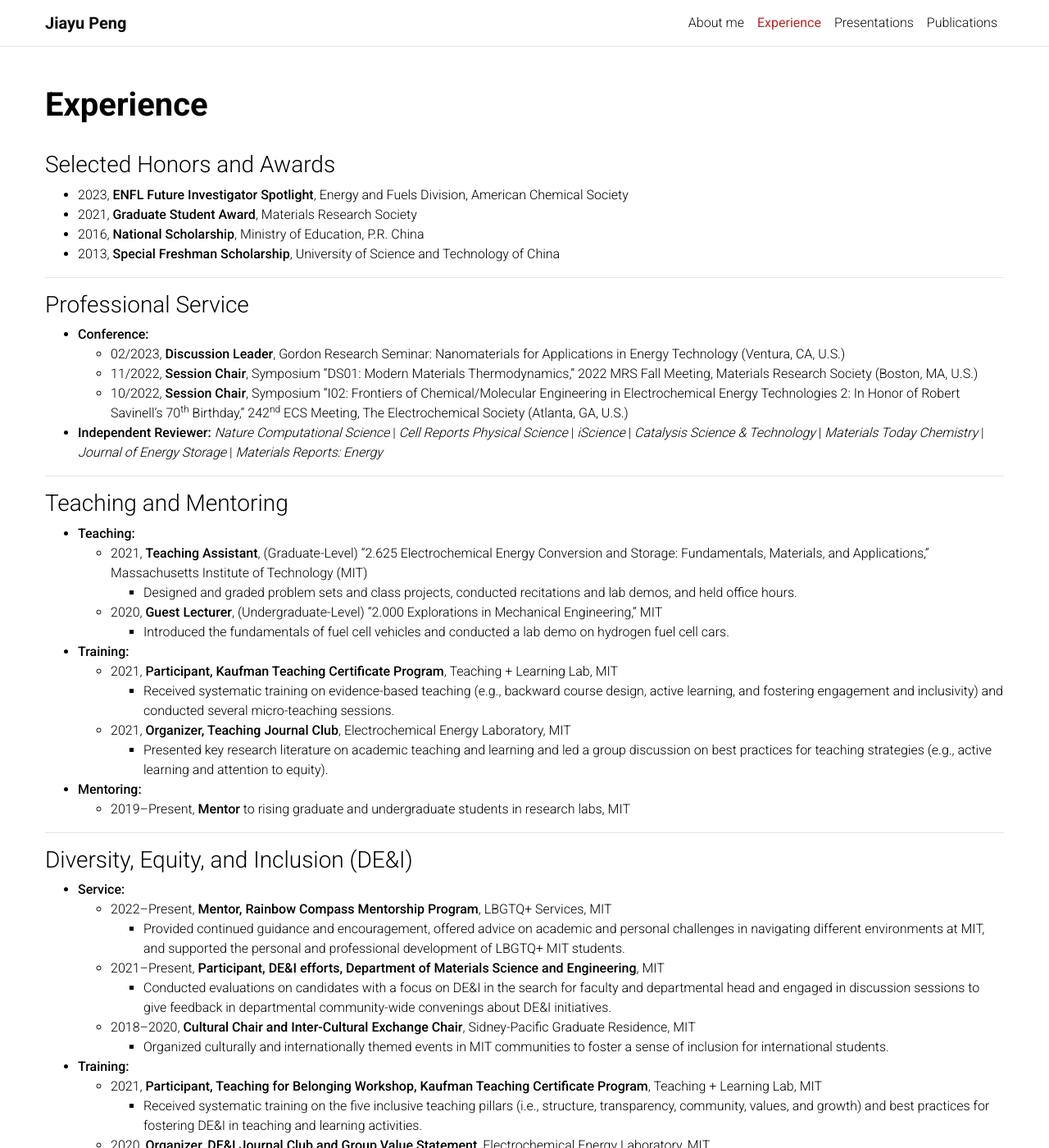
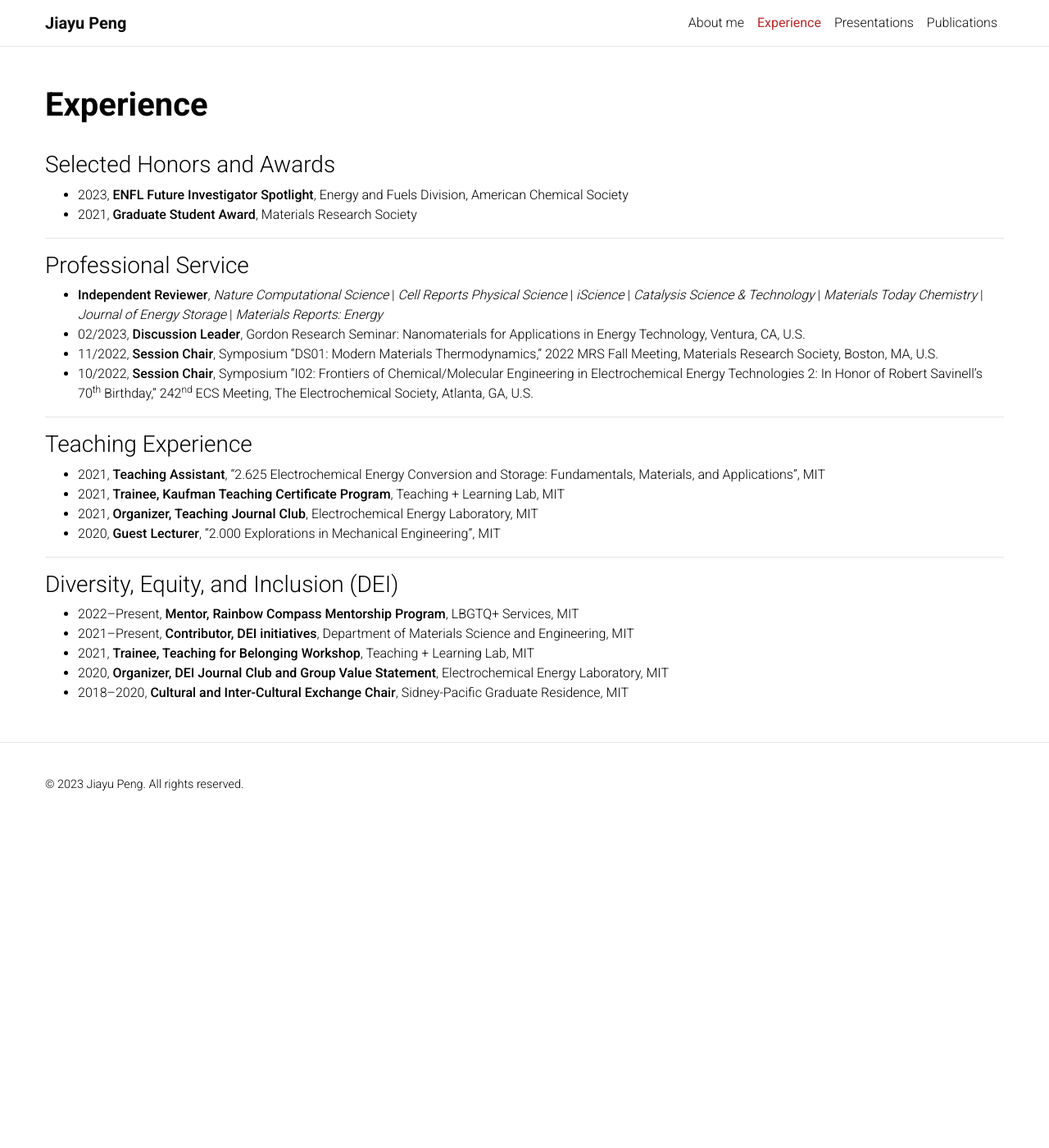
Before and after one commit to jypeng95/jypeng95.github.io, a Jekyll site: the page built from _pages/experience.md, in a window 1280 px wide and 1400 px high. Shown: the whole window at 82% size. Built offline with Jekyll 4.4.1, drawn with Linux system fonts in a browser that asks for light colours; a style sheet for code colours, icons or effects is not loaded; some of the changed text lies outside the part shown.

Commit message:
Big update

```diff
--- a/_bibliography/papers.bib
+++ b/_bibliography/papers.bib
@@ -7,7 +7,7 @@
   journal={arXiv},
   year={preprint},
   html={https://doi.org/10.48550/arXiv.2305.01806},
-  img={peng2023data.jpg},
+  img={peng2023data_new.jpg},
   selected={true},
 }
 
--- a/_pages/experience.md
+++ b/_pages/experience.md
@@ -9,61 +9,33 @@ nav: true
 ### Selected Honors and Awards
 
 * 2023, **ENFL Future Investigator Spotlight**, Energy and Fuels Division, American Chemical Society
-* 2021, [**Graduate Student Award**](https://www.mrs.org/careers-advancement/awards/spring-awards/graduate-student-awards/past-recipients), Materials Research Society
-* 2016, **National Scholarship**, Ministry of Education, P.R. China
-* 2013, **Special Freshman Scholarship**, University of Science and Technology of China
+* 2021, **Graduate Student Award**, Materials Research Society
 
 ---
 
 ### Professional Service
 
-* **Conference:**
-  * 02/2023, **Discussion Leader**, Gordon Research Seminar: Nanomaterials for Applications in Energy Technology (Ventura, CA, U.S.)
-  * 11/2022, **Session Chair**, Symposium "DS01: Modern Materials Thermodynamics," 2022 MRS Fall Meeting, Materials Research Society (Boston, MA, U.S.)
-  * 10/2022, **Session Chair**, Symposium "I02: Frontiers of Chemical/Molecular Engineering in Electrochemical Energy Technologies 2: In Honor of Robert Savinell's 70<sup>th</sup> Birthday," 242<sup>nd</sup> ECS Meeting, The Electrochemical Society (Atlanta, GA, U.S.)
-* **Independent Reviewer:**
+* **Independent Reviewer**,
 *Nature Computational Science* | *Cell Reports Physical Science* | *iScience* | *Catalysis Science & Technology* | *Materials Today Chemistry* | *Journal of Energy Storage* | *Materials Reports: Energy*
+* 02/2023, **Discussion Leader**, Gordon Research Seminar: Nanomaterials for Applications in Energy Technology, Ventura, CA, U.S.
+* 11/2022, **Session Chair**, Symposium "DS01: Modern Materials Thermodynamics," 2022 MRS Fall Meeting, Materials Research Society, Boston, MA, U.S.
+* 10/2022, **Session Chair**, Symposium "I02: Frontiers of Chemical/Molecular Engineering in Electrochemical Energy Technologies 2: In Honor of Robert Savinell's 70<sup>th</sup> Birthday," 242<sup>nd</sup> ECS Meeting, The Electrochemical Society, Atlanta, GA, U.S.
 
 ---
 
-### Teaching and Mentoring
+### Teaching Experience
 
-* **Teaching:**
-  * 2021, **Teaching Assistant**, (Graduate-Level) "2.625 Electrochemical Energy Conversion and Storage: Fundamentals, Materials, and Applications," Massachusetts Institute of Technology (MIT)
-    * Designed and graded problem sets and class projects, conducted recitations and lab demos, and held office hours.
-  * 2020, **Guest Lecturer**, (Undergraduate-Level) "2.000 Explorations in Mechanical Engineering," MIT
-    * Introduced the fundamentals of fuel cell vehicles and conducted a lab demo on hydrogen fuel cell cars.
-* **Training:**
-  * 2021, [**Participant, Kaufman Teaching Certificate Program**](https://tll.mit.edu/programming/grad-student-programming/kaufman-teaching-certificate-program), Teaching + Learning Lab, MIT
-    * Received systematic training on evidence-based teaching (e.g., backward course design, active learning,
-and fostering engagement and inclusivity) and conducted several micro-teaching sessions.
-  * 2021, **Organizer, Teaching Journal Club**, Electrochemical Energy Laboratory, MIT
-    * Presented key research literature on academic teaching and learning and led a group discussion on best practices for teaching strategies (e.g., active learning and attention to equity).
-* **Mentoring:**
-    * 2019–Present, **Mentor** to rising graduate and undergraduate students in research labs, MIT
+* 2021, **Teaching Assistant**, "2.625 Electrochemical Energy Conversion and Storage: Fundamentals, Materials, and Applications", MIT
+* 2021, **Trainee, Kaufman Teaching Certificate Program**, Teaching + Learning Lab, MIT
+* 2021, **Organizer, Teaching Journal Club**, Electrochemical Energy Laboratory, MIT
+* 2020, **Guest Lecturer**, "2.000 Explorations in Mechanical Engineering", MIT
 
 ---
 
-### Diversity, Equity, and Inclusion (DE&I)
+### Diversity, Equity, and Inclusion (DEI)
 
-* **Service:**
-  * 2022–Present, [**Mentor, Rainbow Compass Mentorship Program**](https://lbgtq.mit.edu/rainbow-compass-mentorship-program), LBGTQ+ Services, MIT
-    * Provided continued guidance and encouragement, offered advice on academic and personal challenges in navigating different environments at MIT, and supported the personal and professional development of LBGTQ+ MIT students.
-  * 2021–Present, [**Participant, DE&I efforts, Department of Materials Science and Engineering**](https://dmse.mit.edu/about/diversity), MIT
-    * Conducted evaluations on candidates with a focus on DE&I in the search for faculty and departmental head and engaged in discussion sessions to give feedback in departmental community-wide convenings about DE&I initiatives.
-  * 2018–2020, **Cultural Chair and Inter-Cultural Exchange Chair**, Sidney-Pacific Graduate Residence, MIT
-    * Organized culturally and internationally themed events in MIT communities to foster a sense of inclusion for international students.
-* **Training:**
-  * 2021, [**Participant, Teaching for Belonging Workshop, Kaufman Teaching Certificate Program**](https://tll.mit.edu/programming/grad-student-programming/kaufman-teaching-certificate-program), Teaching + Learning Lab, MIT
-    * Received systematic training on the five inclusive teaching pillars (i.e., structure, transparency, community, values, and growth) and best practices for fostering DE&I in teaching and learning activities.
-  * 2020, [**Organizer, DE&I Journal Club and Group Value Statement**](https://www.rle.mit.edu/eel/diversity-updated), Electrochemical Energy Laboratory, MIT
-    * Presented key academic research literature on implicit bias and inequality in science and engineering, led a group discussion on promoting DE&I in academia (e.g., in student admission, faculty hiring, research evaluation, and publication practices), and drafted a value statement for the lab.
-
----
-
-### Funding and Grants
-
-* **Lead Author:**
-  * 2019–Present, Proposals for awarded high-performance computing resources (e.g., NERSC, XSEDE, and ACCESS)
-* **Contributor:**
-  * 2020–Present, Proposals for awarded governmental grants (e.g., DOE) and industrial funding from U.S. and Japan
+* 2022–Present, **Mentor, Rainbow Compass Mentorship Program**, LBGTQ+ Services, MIT
+* 2021–Present, **Contributor, DEI initiatives**, Department of Materials Science and Engineering, MIT
+* 2021, **Trainee, Teaching for Belonging Workshop**, Teaching + Learning Lab, MIT
+* 2020, **Organizer, DEI Journal Club and Group Value Statement**, Electrochemical Energy Laboratory, MIT
+* 2018–2020, **Cultural and Inter-Cultural Exchange Chair**, Sidney-Pacific Graduate Residence, MIT
```
Also changed, not shown: _pages/about.md (+3 -3 lines), _pages/presentations.md (+22 -23 lines), _pages/publications.md (+1 -1 lines), assets/img/bib/peng2023data.jpg (deleted), assets/img/bib/peng2023data_new.jpg (added).
